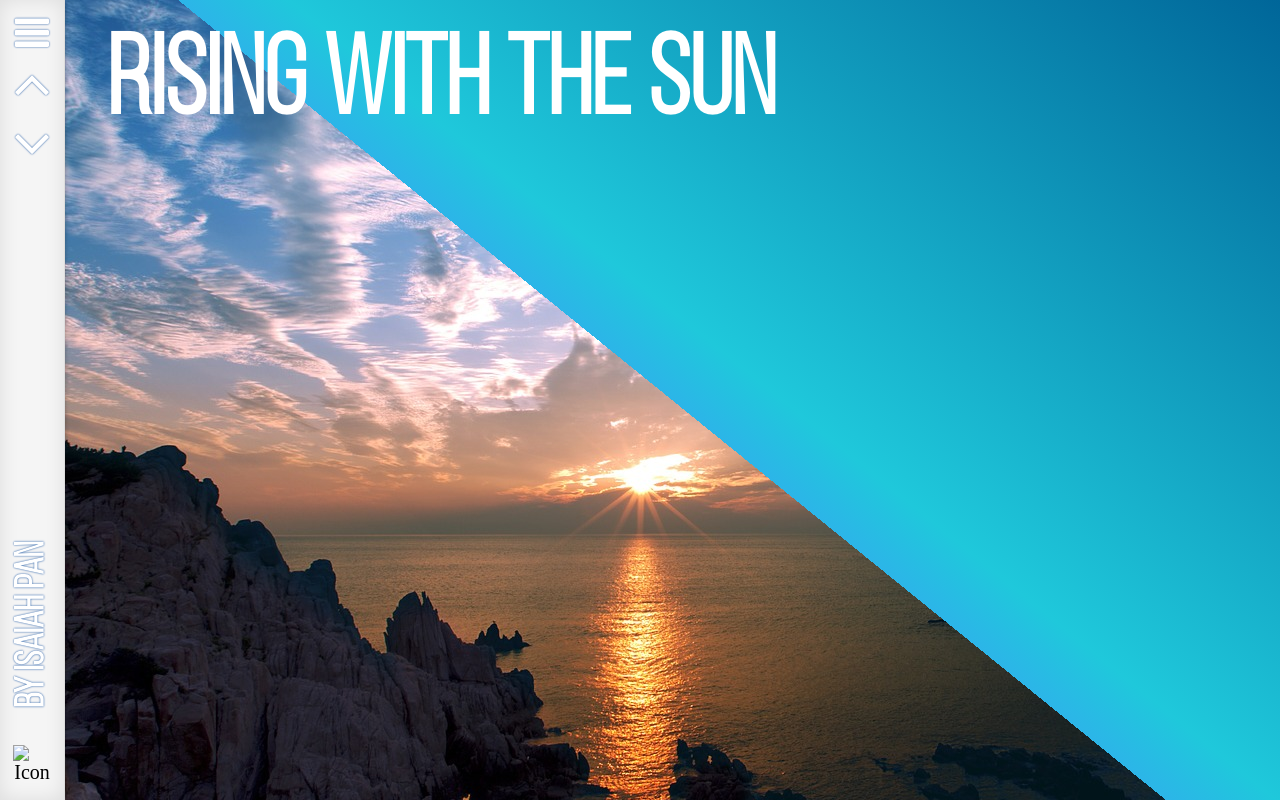
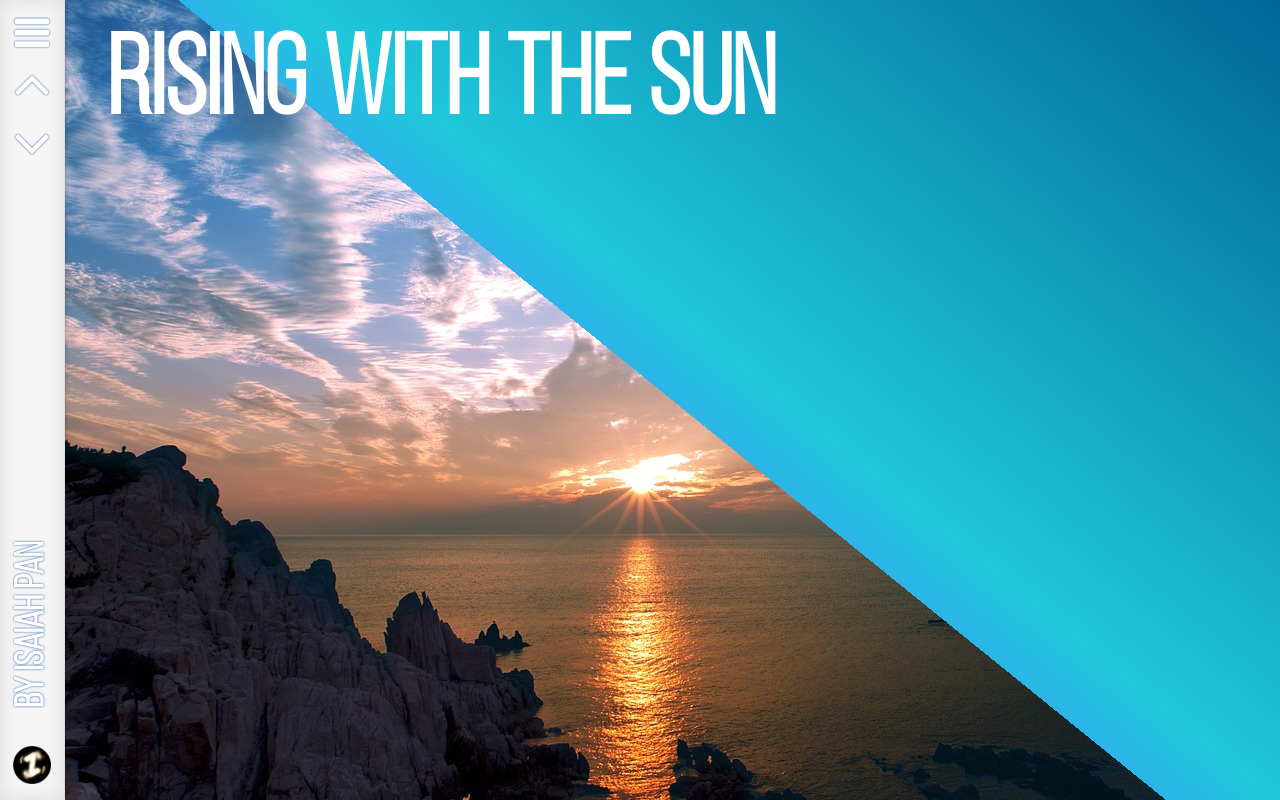
Before and after one commit to Vicidomini/Vicidomini.github.io, a plain HTML site: page home.html in a window 1280 px wide. Drawn offline with nearby package versions, Linux system fonts and the light colour scheme.

Commit message:
Title and Favicon

```diff
--- a/home.html
+++ b/home.html
@@ -1,6 +1,8 @@
 <!DOCTYPE html>
 <html>
   <head>
+    <title>Rising With The Sun</title>
+	<link rel="icon" href="images/icon.png">
 	<script src="https://ajax.googleapis.com/ajax/libs/jquery/1.12.0/jquery.min.js"></script>
 	<style>
 	@import url(http://cdnjs.cloudflare.com/ajax/libs/font-awesome/4.5.0/css/font-awesome.min.css);
@@ -415,7 +417,7 @@
 		<span id="tag1">By Isaiah Pan</span>
 		<span id="tag2">Designed and developed for Chrome</span>
 		<img id="i1" src="images/isaiah.png" alt="My Image">
-		<img id="i2" src="images/icon2.png" alt="Icon">
+		<img id="i2" src="images/icon.png" alt="Icon">
 	  </div>
 	</div>
 	<!--Left-->
```
